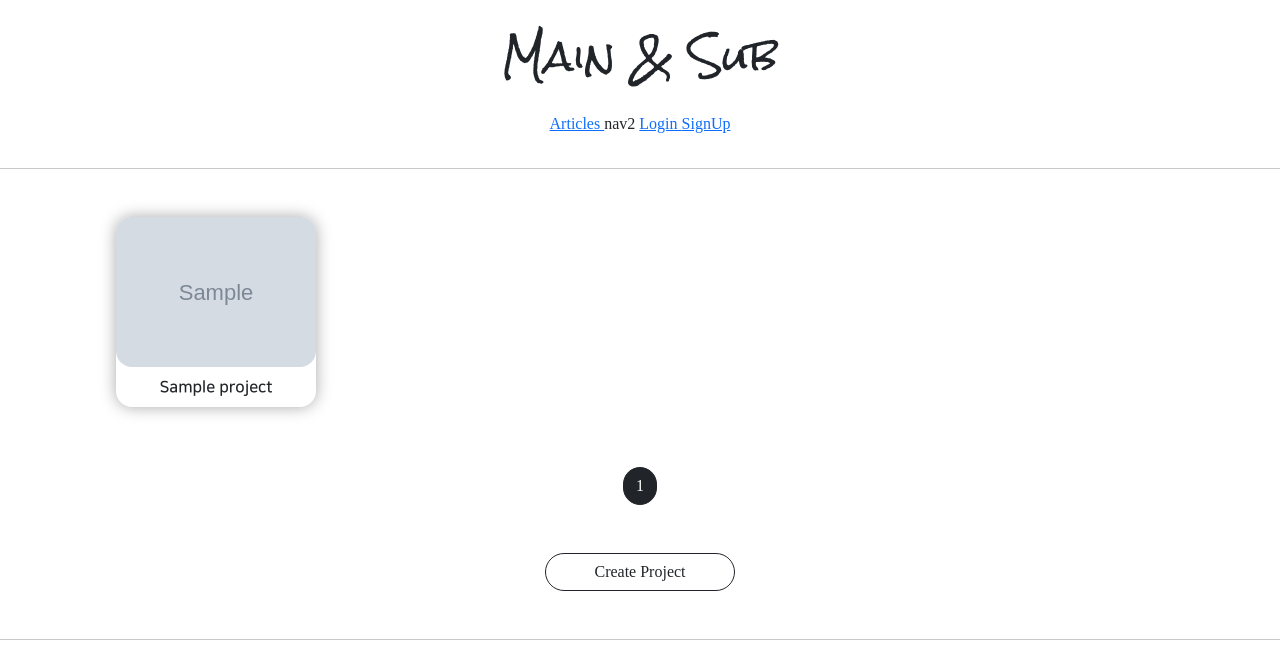
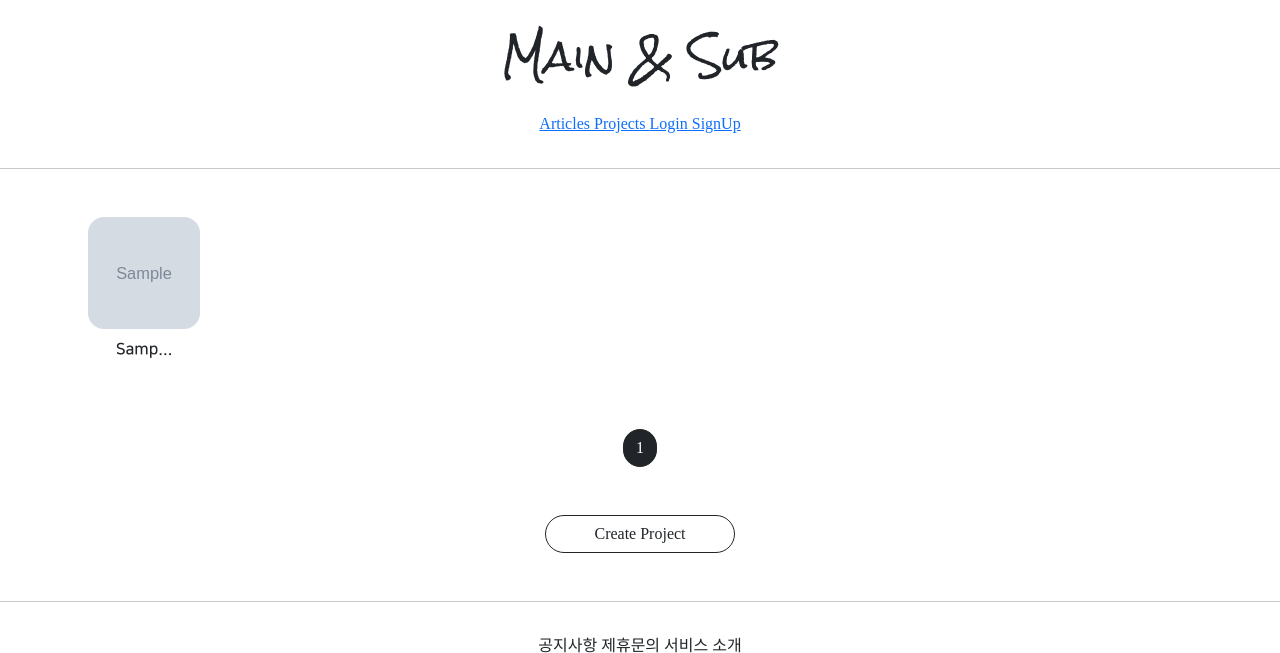
Before and after one commit to xxoellie/selfdjango, a Django app: page /projects/list/ in a window 1280 px wide. Shown: the top 653 px of the page. Run offline with Django 3.2, Linux system fonts and the light colour scheme; tables that the repository leaves empty hold one stand-in row (values such as "Sample post"); grey boxes marked "Sample" are stand-in pictures; parts of the project's set-up code (start-up, migrations or seed data) failed here and were passed over; some libraries are stand-ins or nearby versions.

Commit message:
8/18 django self study commit 3

```diff
--- a/projectapp/templates/projectapp/list.html
+++ b/projectapp/templates/projectapp/list.html
@@ -8,18 +8,17 @@
             margin : 0 auto;
         }
         .container div {
-          width: 45%;
-            max-width: 200px;
           display: flex;
           justify-content: center;
           align-items: center;
           border-radius: 1rem;
             flex-direction: column;
-            box-shadow: 0 0 1rem darkgray;
         }
 
         div img {
-            width : 100%;
+            width : 7rem;
+            height: 7rem;
+            object-fit: fill;
             border-radius: 1rem;
         }
     {#.container .item1 { height: 200px; }#}
@@ -33,10 +32,9 @@
                 <a href="{% url 'projectapp:detail' pk=project.pk %}">
                     <img src="{{ project.image.url }}" alt ="">
                 </a>
-                <span class="NNS_B m-2">{{ project.name }}</span>
+                <span class="NNS_B m-2">{{ project.name | truncatechars:7 }}</span>
             </div>
         {% endfor %}
-
     </div>
 
     <script src="{% static 'js/magicgrid.js' %}"></script>
--- a/templates/header.html
+++ b/templates/header.html
@@ -9,7 +9,11 @@
                 Articles
             </a>
         </span>
-        <span>nav2</span>
+        <span>
+            <a href="{% url 'projectapp:list' %}">
+                Projects
+            </a>
+        </span>
 
         {% if not user.is_authenticated %}
 
```
